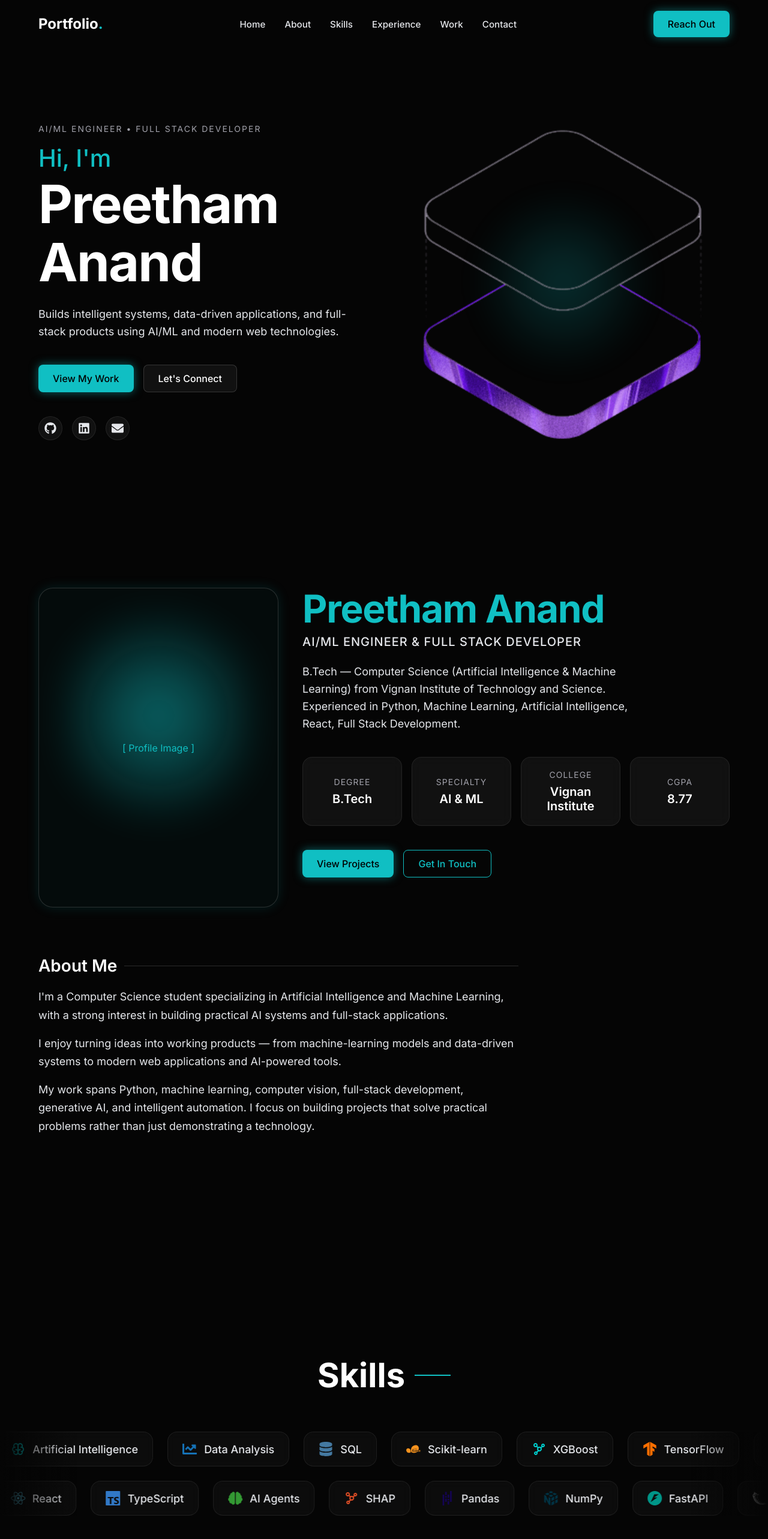
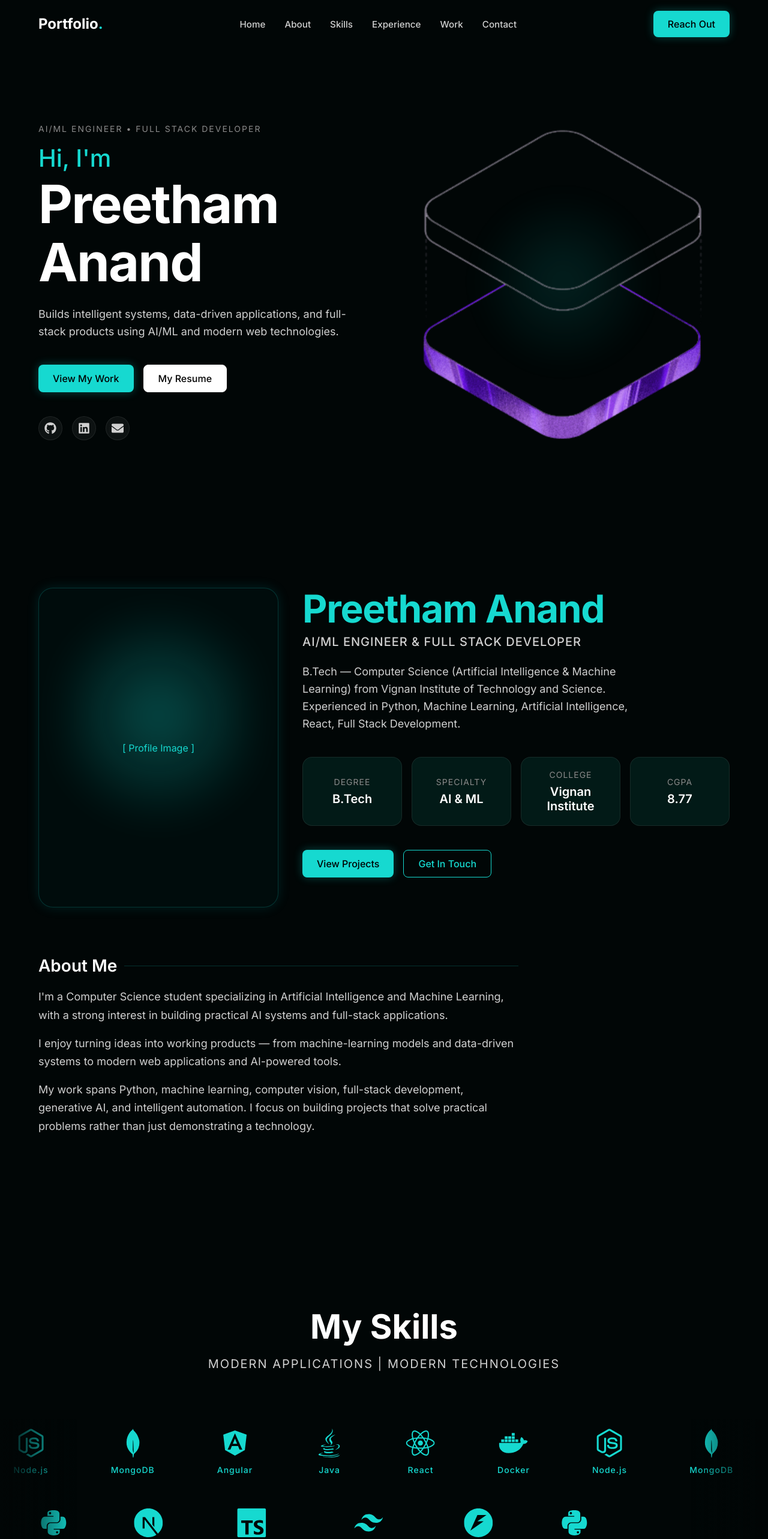
Before and after one commit to PreethamAnand/Portfolio, a React (Vite) app: page / in a window 1280 px wide. Shown: the top 2566 px of the page at 60% size. Built offline with nearby package versions, Linux system fonts and the light colour scheme.

Commit message:
style: restore reference portfolio visual system

```diff
--- a/src/components/Button.jsx
+++ b/src/components/Button.jsx
@@ -32,9 +32,9 @@ const Button = ({
       boxShadow: '0 0 15px var(--glow-cyan)',
     },
     secondary: {
-      backgroundColor: 'rgba(255, 255, 255, 0.05)',
-      color: 'var(--text-primary)',
-      border: '1px solid var(--border-strong)',
+      backgroundColor: '#FFFFFF',
+      color: '#000000',
+      border: '1px solid #FFFFFF',
     },
     outline: {
       backgroundColor: 'transparent',
--- a/src/components/GlowBackground.jsx
+++ b/src/components/GlowBackground.jsx
@@ -2,30 +2,45 @@ import React from 'react';
 
 const GlowBackground = () => {
   return (
-    <div className="fixed inset-0 z-[-1] pointer-events-none overflow-hidden">
+    <div className="fixed inset-0 z-[-1] pointer-events-none overflow-hidden" style={{ position: 'fixed', top: 0, left: 0, right: 0, bottom: 0, zIndex: -1, pointerEvents: 'none', overflow: 'hidden' }}>
       {/* Base black background */}
-      <div className="absolute inset-0 bg-[#050505]"></div>
+      <div style={{ position: 'absolute', top: 0, left: 0, right: 0, bottom: 0, backgroundColor: 'var(--bg-primary)' }}></div>
 
       {/* Subtle radial glows */}
       <div
-        className="absolute top-[-10%] left-[-10%] w-[40vw] h-[40vw] rounded-full blur-[100px] opacity-20"
-        style={{ background: 'radial-gradient(circle, var(--accent-primary) 0%, transparent 70%)' }}
+        style={{
+          position: 'absolute',
+          top: '-10%',
+          right: '-10%',
+          width: '50vw',
+          height: '50vw',
+          borderRadius: '50%',
+          filter: 'blur(100px)',
+          opacity: 0.6,
+          background: 'radial-gradient(circle, var(--bg-emerald) 0%, transparent 70%)'
+        }}
       ></div>
 
       <div
-        className="absolute bottom-[-10%] right-[-10%] w-[50vw] h-[50vw] rounded-full blur-[120px] opacity-10"
-        style={{ background: 'radial-gradient(circle, var(--glow-blue) 0%, transparent 70%)' }}
+        style={{
+          position: 'absolute',
+          bottom: '-10%',
+          left: '-10%',
+          width: '50vw',
+          height: '50vw',
+          borderRadius: '50%',
+          filter: 'blur(120px)',
+          opacity: 0.2,
+          background: 'radial-gradient(circle, var(--accent-primary) 0%, transparent 70%)'
+        }}
       ></div>
 
+      {/* Lightweight CSS Stars pattern */}
       <div
-        className="absolute top-[40%] left-[60%] w-[30vw] h-[30vw] rounded-full blur-[90px] opacity-10"
-        style={{ background: 'radial-gradient(circle, var(--glow-green) 0%, transparent 70%)' }}
-      ></div>
-
-      {/* Lightweight CSS Stars pattern (Optional based on performance) */}
-      <div
-        className="absolute inset-0 opacity-30"
         style={{
+          position: 'absolute',
+          top: 0, left: 0, right: 0, bottom: 0,
+          opacity: 0.15,
           backgroundImage: 'radial-gradient(rgba(255, 255, 255, 0.4) 1px, transparent 1px)',
           backgroundSize: '40px 40px'
         }}
--- a/src/data/skills.js
+++ b/src/data/skills.js
@@ -1,37 +1,16 @@
-import { FaPython, FaReact, FaNodeJs, FaDatabase, FaBrain, FaChartLine } from 'react-icons/fa';
-import { SiTypescript, SiTensorflow, SiKeras, SiPandas, SiNumpy, SiFastapi, SiFlask, SiScikitlearn } from 'react-icons/si';
-import { BiNetworkChart } from 'react-icons/bi';
-import { TbBrain } from 'react-icons/tb';
+import { FaDocker, FaNodeJs, FaAngular, FaJava, FaReact, FaPython } from 'react-icons/fa';
+import { SiMongodb, SiNextdotjs, SiTypescript, SiTailwindcss, SiFastapi } from 'react-icons/si';
 
 export const skillsData = [
-  // Core / AI / ML
-  { name: 'Python', icon: FaPython, color: '#3776AB' },
-  { name: 'Machine Learning', icon: FaBrain, color: '#FF6F00' },
-  { name: 'Artificial Intelligence', icon: TbBrain, color: '#00D4D4' },
-  { name: 'Data Analysis', icon: FaChartLine, color: '#1572B6' },
-  { name: 'SQL', icon: FaDatabase, color: '#4479A1' },
-
-  // AI/ML specific
-  { name: 'Scikit-learn', icon: SiScikitlearn, color: '#F7931E' },
-  { name: 'XGBoost', icon: BiNetworkChart, color: '#00D4D4' },
-  { name: 'TensorFlow', icon: SiTensorflow, color: '#FF6F00' },
-  { name: 'Keras', icon: SiKeras, color: '#D00000' },
-  { name: 'Computer Vision', icon: FaChartLine, color: '#FFFFFF' },
-  { name: 'Generative AI', icon: TbBrain, color: '#61DAFB' },
-  { name: 'AI Agents', icon: FaBrain, color: '#339933' },
-  { name: 'SHAP', icon: BiNetworkChart, color: '#E34F26' },
-
-  // Data
-  { name: 'Pandas', icon: SiPandas, color: '#150458' },
-  { name: 'NumPy', icon: SiNumpy, color: '#013243' },
-
-  // Backend
-  { name: 'FastAPI', icon: SiFastapi, color: '#009688' },
-  { name: 'Flask', icon: SiFlask, color: '#FFFFFF' },
-  { name: 'Node.js', icon: FaNodeJs, color: '#339933' },
-  { name: 'REST APIs', icon: BiNetworkChart, color: '#00D4D4' },
-
-  // Frontend
-  { name: 'React', icon: FaReact, color: '#61DAFB' },
-  { name: 'TypeScript', icon: SiTypescript, color: '#3178C6' }
+  { name: 'Docker', icon: FaDocker, color: 'var(--accent-primary)' },
+  { name: 'Node.js', icon: FaNodeJs, color: 'var(--accent-primary)' },
+  { name: 'MongoDB', icon: SiMongodb, color: 'var(--accent-primary)' },
+  { name: 'Angular', icon: FaAngular, color: 'var(--accent-primary)' },
+  { name: 'Java', icon: FaJava, color: 'var(--accent-primary)' },
+  { name: 'React', icon: FaReact, color: 'var(--accent-primary)' },
+  { name: 'Next.js', icon: SiNextdotjs, color: 'var(--accent-primary)' },
+  { name: 'TypeScript', icon: SiTypescript, color: 'var(--accent-primary)' },
+  { name: 'Tailwind CSS', icon: SiTailwindcss, color: 'var(--accent-primary)' },
+  { name: 'FastAPI', icon: SiFastapi, color: 'var(--accent-primary)' },
+  { name: 'Python', icon: FaPython, color: 'var(--accent-primary)' }
 ];
--- a/src/index.css
+++ b/src/index.css
@@ -1,25 +1,24 @@
 @import url('https://fonts.googleapis.com/css2?family=Inter:wght@300;400;500;600;700&display=swap');
 
 :root {
-  --bg-primary: #050505;
-  --bg-secondary: #0a0a0a;
-  --bg-tertiary: rgba(25, 25, 25, 0.6);
+  --bg-primary: #010606;
+  --bg-secondary: #020909;
+  --bg-emerald: #063A32;
+  --bg-tertiary: rgba(6, 58, 50, 0.4);
 
-  --accent-primary: #10BFC3;
-  --accent-secondary: #19D3D1;
-  --accent-tertiary: #00D4D4;
+  --accent-primary: #16D9D0;
+  --accent-secondary: #14CFC7;
+  --accent-tertiary: #18CFC5;
 
   --text-primary: #FFFFFF;
-  --text-secondary: #E5E7EB;
-  --text-muted: #A1A1AA;
+  --text-secondary: #D0D0D0;
+  --text-muted: #8A8A8A;
 
   --border-subtle: rgba(255, 255, 255, 0.08);
-  --border-strong: rgba(255, 255, 255, 0.15);
+  --border-strong: rgba(22, 217, 208, 0.2);
 
-  --glow-cyan: rgba(16, 191, 195, 0.5);
-  --glow-green: rgba(34, 197, 94, 0.3);
-  --glow-blue: rgba(59, 130, 246, 0.3);
-  --glow-purple: rgba(168, 85, 247, 0.2);
+  --glow-cyan: rgba(22, 217, 208, 0.3);
+  --glow-emerald: rgba(6, 58, 50, 0.6);
 
   --nav-height: 80px;
   --section-padding: 100px;
--- a/src/sections/Hero.jsx
+++ b/src/sections/Hero.jsx
@@ -133,7 +133,7 @@ const Hero = () => {
             }}
           >
             <Button href="#projects" variant="primary">View My Work</Button>
-            <Button href="#contact" variant="secondary">Let's Connect</Button>
+            <Button href="/resume.pdf" variant="secondary">My Resume</Button>
           </div>
 
           <div ref={socialRef} style={{ opacity: 0 }}>
--- a/src/sections/Projects.jsx
+++ b/src/sections/Projects.jsx
@@ -83,7 +83,7 @@ const Projects = () => {
       style={{
         position: 'relative',
         minHeight: '100vh',
-        background: 'linear-gradient(to bottom, var(--bg-primary) 0%, #02120e 20%, #02120e 80%, var(--bg-primary) 100%)',
+        background: 'linear-gradient(to bottom, var(--bg-primary) 0%, var(--bg-emerald) 20%, var(--bg-emerald) 80%, var(--bg-primary) 100%)',
         overflow: 'hidden'
       }}
     >
--- a/src/sections/Skills.jsx
+++ b/src/sections/Skills.jsx
@@ -49,39 +49,28 @@ const Skills = () => {
         className="skill-item"
         style={{
           display: 'flex',
+          flexDirection: 'column',
           alignItems: 'center',
           gap: '12px',
-          padding: '16px 24px',
-          background: 'rgba(255, 255, 255, 0.03)',
-          border: '1px solid var(--border-subtle)',
-          borderRadius: '16px',
+          padding: '16px 40px',
           margin: '0 12px',
-          backdropFilter: 'blur(8px)',
           transition: 'all 0.3s ease',
           whiteSpace: 'nowrap',
           cursor: 'default',
         }}
         onMouseEnter={(e) => {
           e.currentTarget.style.transform = 'translateY(-4px) scale(1.05)';
-          e.currentTarget.style.borderColor = 'var(--accent-primary)';
-          e.currentTarget.style.boxShadow = '0 8px 20px var(--glow-cyan)';
-          e.currentTarget.style.background = 'rgba(255, 255, 255, 0.08)';
-
           const iconEl = e.currentTarget.querySelector('svg');
-          if(iconEl) iconEl.style.filter = 'drop-shadow(0 0 8px currentColor)';
+          if(iconEl) iconEl.style.filter = 'drop-shadow(0 0 12px var(--glow-cyan))';
         }}
         onMouseLeave={(e) => {
           e.currentTarget.style.transform = 'translateY(0) scale(1)';
-          e.currentTarget.style.borderColor = 'var(--border-subtle)';
-          e.currentTarget.style.boxShadow = 'none';
-          e.currentTarget.style.background = 'rgba(255, 255, 255, 0.03)';
-
           const iconEl = e.currentTarget.querySelector('svg');
           if(iconEl) iconEl.style.filter = 'none';
         }}
       >
-        <Icon size={24} color={skill.color || 'var(--text-primary)'} style={{ transition: 'all 0.3s ease' }} aria-hidden="true" />
-        <span style={{ color: 'var(--text-secondary)', fontSize: '1.125rem', fontWeight: '500' }}>
+        <Icon size={48} color={skill.color || 'var(--accent-primary)'} style={{ transition: 'all 0.3s ease' }} aria-hidden="true" />
+        <span style={{ color: 'var(--accent-primary)', fontSize: '0.875rem', fontWeight: '500', letterSpacing: '1px' }}>
           {skill.name}
         </span>
       </div>
@@ -95,7 +84,7 @@ const Skills = () => {
       className="section"
       style={{ position: 'relative', padding: '100px 0', overflow: 'hidden' }}
     >
-      <div className="container" style={{ display: 'flex', flexDirection: 'column', alignItems: 'center', marginBottom: '60px' }}>
+      <div className="container" style={{ display: 'flex', flexDirection: 'column', alignItems: 'center', marginBottom: '80px' }}>
         <h2
           ref={headingRef}
           style={{
@@ -104,12 +93,15 @@ const Skills = () => {
             fontWeight: '700',
             opacity: 0,
             display: 'flex',
+            flexDirection: 'column',
             alignItems: 'center',
             gap: '16px'
           }}
         >
-          Skills
-          <span style={{ display: 'block', width: '60px', height: '2px', background: 'var(--accent-primary)' }}></span>
+          My Skills
+          <span style={{ color: 'var(--text-secondary)', fontSize: '1.25rem', fontWeight: '400', letterSpacing: '2px', textTransform: 'uppercase' }}>
+            Modern Applications | Modern Technologies
+          </span>
         </h2>
       </div>
 
```
